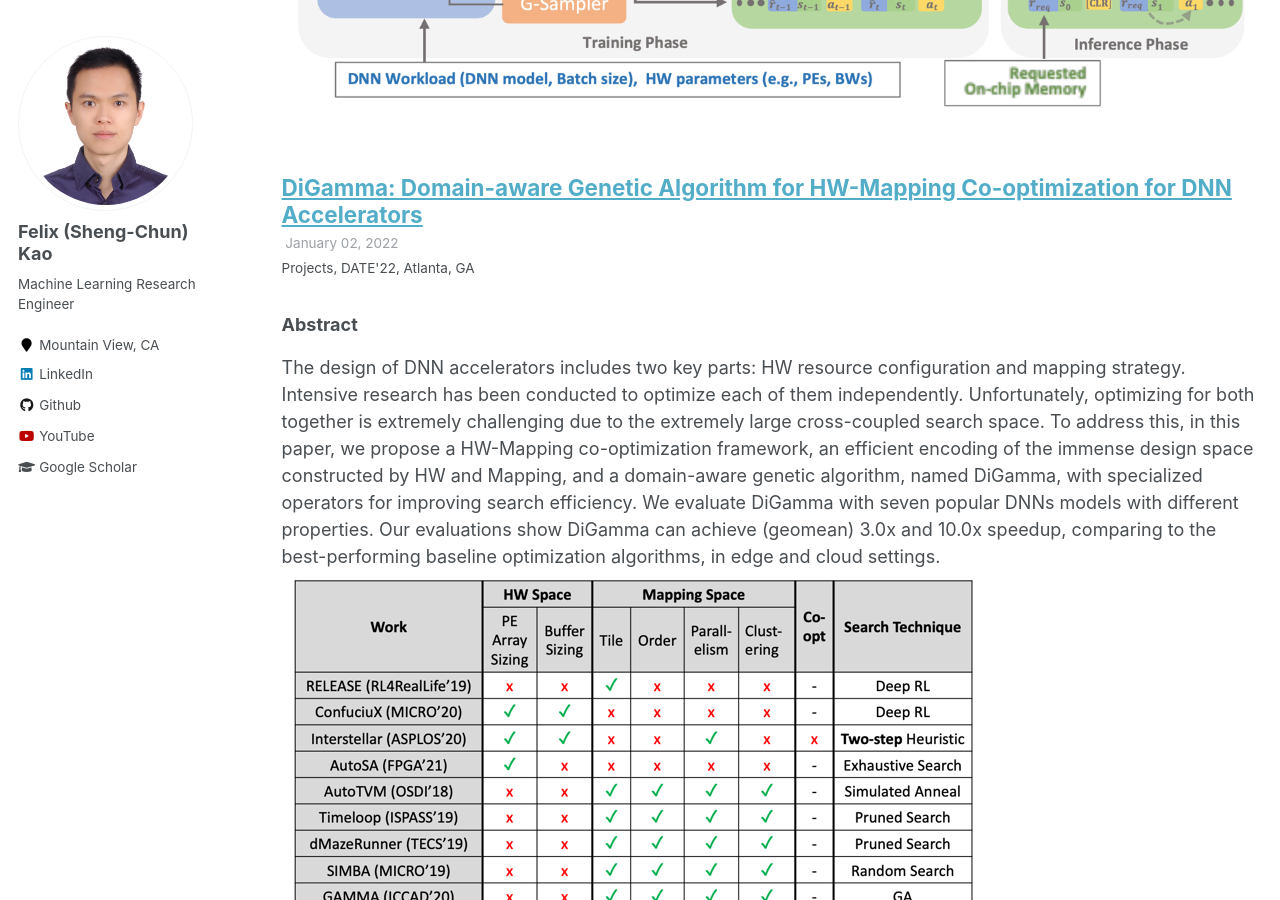
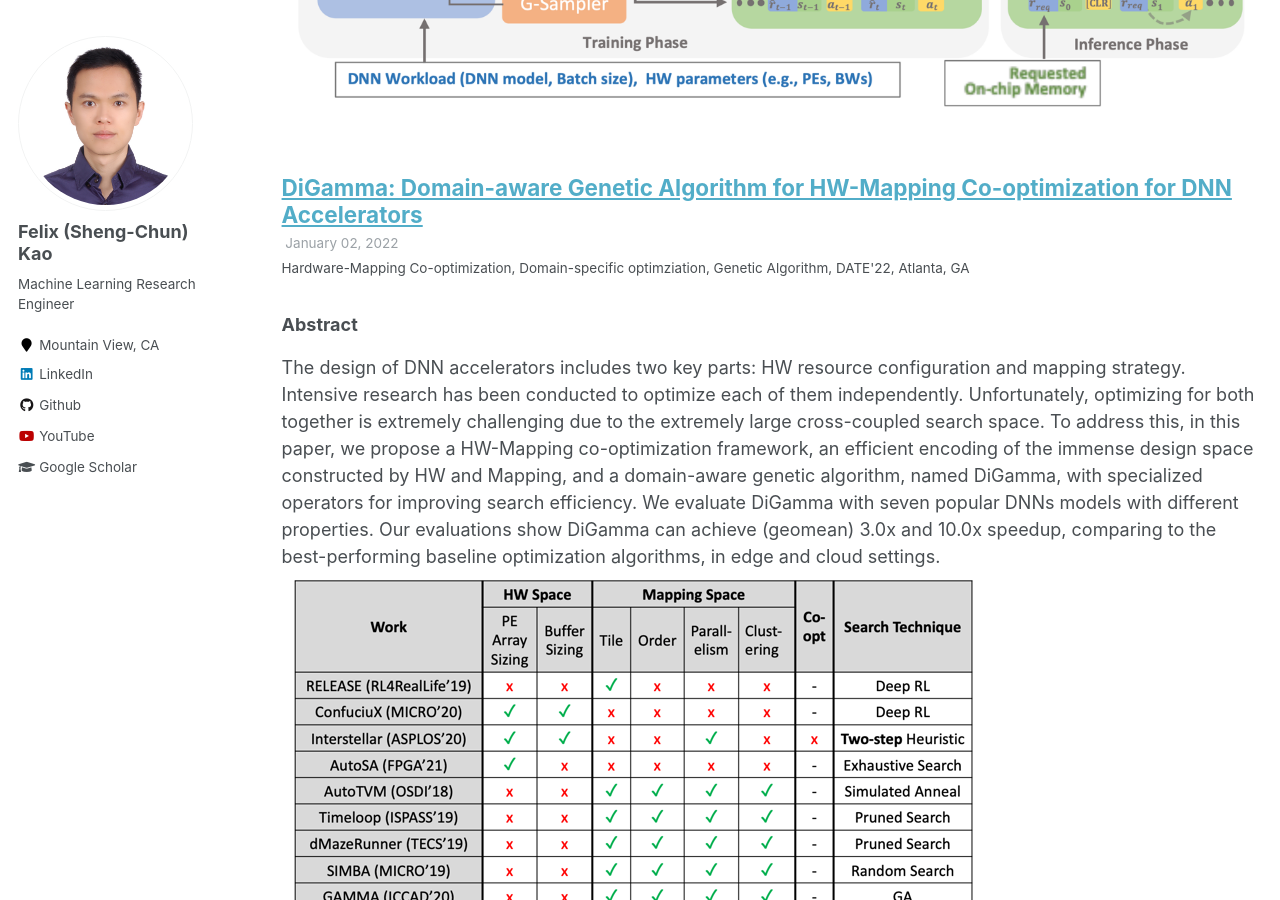
Before and after one commit to felix0901/felix, a Jekyll site: the page built from _pages/talks.html, in a window 1280 px wide and 900 px high, scrolled down 2579 px. Built offline with Jekyll 4.4.1, drawn with Linux system fonts in a browser that asks for light colours.

Commit message:
Update 4-digamma.md

```diff
--- a/_talks/4-digamma.md
+++ b/_talks/4-digamma.md
@@ -1,7 +1,7 @@
 ---
 title: "DiGamma: Domain-aware Genetic Algorithm for HW-Mapping Co-optimization for DNN Accelerators"
 collection: talks
-type: "Projects"
+type: "Hardware-Mapping Co-optimization, Domain-specific optimziation, Genetic Algorithm"
 permalink: /talks/4-digamma
 venue: "DATE'22"
 date: 2022-01-02
```
